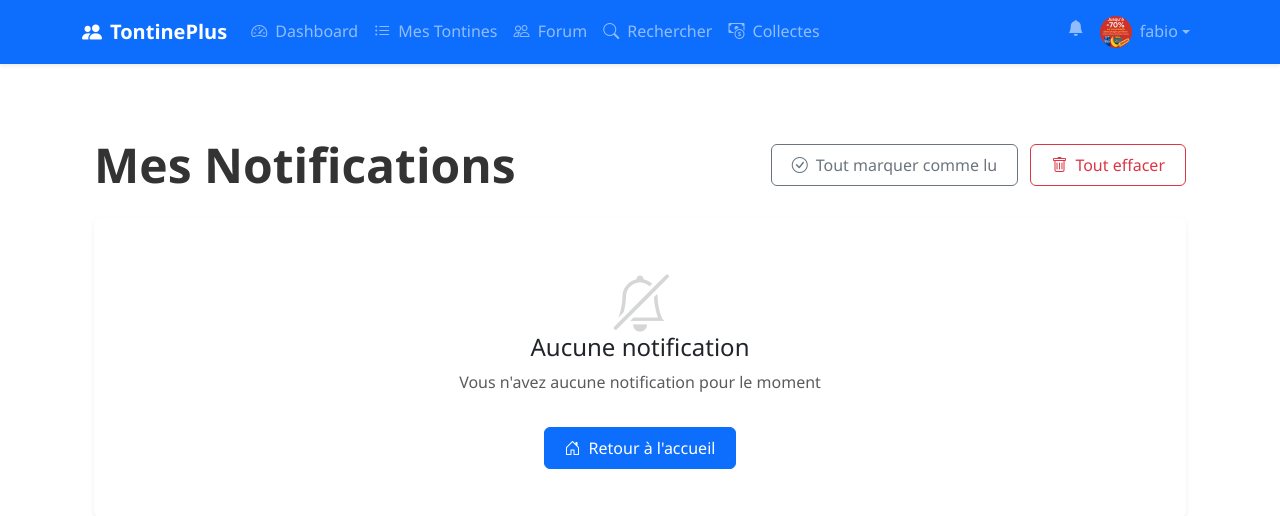
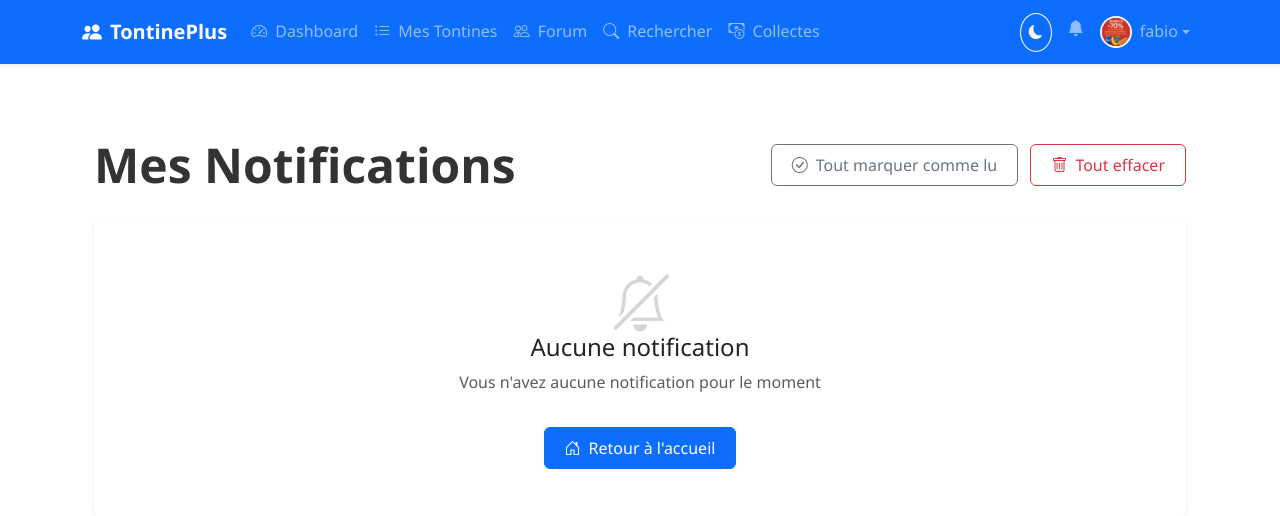
Before and after one commit to himralefort/Tontineplus, a Flask app: page /notifications in a window 1280 px wide. Shown: the top 516 px of the page. Run offline with Flask 3, Linux system fonts and the light colour scheme; a user stored in the database is signed in; data comes from the database, SQL or seed files in the repository; data that the repository does not hold is empty.

Commit message:
Update navbar.html

```diff
--- a/templates/includes/navbar.html
+++ b/templates/includes/navbar.html
@@ -4,7 +4,7 @@
             <i class="bi bi-people-fill me-2"></i>
             <span>TontinePlus</span>
         </a>
-        <button class="navbar-toggler" type="button" data-bs-toggle="collapse" data-bs-target="#navbarContent">
+        <button class="navbar-toggler" type="button" data-bs-toggle="collapse" data-bs-target="#navbarContent" aria-expanded="false" aria-label="Toggle navigation">
             <span class="navbar-toggler-icon"></span>
         </button>
 
@@ -43,18 +43,26 @@
             <!-- Liens à droite -->
             <ul class="navbar-nav ms-auto mb-2 mb-lg-0">
                 {% if current_user.is_authenticated %}
+                    <!-- Dark/Light Mode Toggle -->
+                    <li class="nav-item d-flex align-items-center mx-2">
+                        <button id="theme-toggle" class="btn btn-sm btn-outline-light rounded-circle p-2" title="Changer de thème">
+                            <i class="bi bi-sun-fill d-none"></i>
+                            <i class="bi bi-moon-fill"></i>
+                        </button>
+                    </li>
+
                     <!-- Notifications -->
                     <li class="nav-item dropdown">
                         <a class="nav-link position-relative" href="#" id="notifDropdown" role="button" data-bs-toggle="dropdown" aria-expanded="false">
                             <i class="bi bi-bell-fill"></i>
                             {% if current_user.unread_notifications > 0 %}
-                            <span class="position-absolute top-0 start-100 translate-middle badge rounded-pill bg-danger">
+                            <span class="position-absolute top-0 start-100 translate-middle badge rounded-pill bg-danger pulse">
                                 {{ current_user.unread_notifications }}
                                 <span class="visually-hidden">Notifications non lues</span>
                             </span>
                             {% endif %}
                         </a>
-                        <ul class="dropdown-menu dropdown-menu-end p-2" style="width: 300px;" aria-labelledby="notifDropdown">
+                        <ul class="dropdown-menu dropdown-menu-end p-2 glass-card" style="width: 300px; max-height: 400px; overflow-y: auto;" aria-labelledby="notifDropdown">
                             <li><h6 class="dropdown-header">Notifications récentes</h6></li>
                             {% for notification in current_user.recent_notifications %}
                             <li>
@@ -91,13 +99,14 @@
                     <li class="nav-item dropdown">
                         <a class="nav-link dropdown-toggle d-flex align-items-center" href="#" id="userDropdown" role="button" data-bs-toggle="dropdown" aria-expanded="false">
                             <img src="{{ current_user.profile_picture_url }}"
-                                 class="rounded-circle me-2"
+                                 class="rounded-circle me-2 border border-light border-2"
                                  width="32"
                                  height="32"
-                                 alt="Photo de profil de {{ current_user.username }}">
+                                 alt="Photo de profil de {{ current_user.username }}"
+                                 onerror="this.src='{{ url_for('static', filename='images/default-profile.png') }}'">
                             <span>{{ current_user.username }}</span>
                         </a>
-                        <ul class="dropdown-menu dropdown-menu-end" aria-labelledby="userDropdown">
+                        <ul class="dropdown-menu dropdown-menu-end glass-card" aria-labelledby="userDropdown">
                             <li><a class="dropdown-item" href="{{ url_for('profile') }}"><i class="bi bi-person me-2"></i> Mon Profil</a></li>
                             <li><a class="dropdown-item" href="{{ url_for('wallet') }}"><i class="bi bi-wallet2 me-2"></i> Mon Portefeuille</a></li>
                             <li><a class="dropdown-item" href="{{ url_for('notifications') }}">
@@ -133,6 +142,26 @@
 
 <script>
 document.addEventListener('DOMContentLoaded', function() {
+    // Gestion du thème
+    const themeToggle = document.getElementById('theme-toggle');
+    if (themeToggle) {
+        function updateThemeIcon() {
+            const isDark = document.documentElement.getAttribute('data-bs-theme') === 'dark';
+            themeToggle.querySelector('.bi-sun-fill').classList.toggle('d-none', !isDark);
+            themeToggle.querySelector('.bi-moon-fill').classList.toggle('d-none', isDark);
+        }
+
+        themeToggle.addEventListener('click', function() {
+            const currentTheme = document.documentElement.getAttribute('data-bs-theme');
+            const newTheme = currentTheme === 'dark' ? 'light' : 'dark';
+            document.documentElement.setAttribute('data-bs-theme', newTheme);
+            localStorage.setItem('theme', newTheme);
+            updateThemeIcon();
+        });
+
+        updateThemeIcon();
+    }
+
     // Mise à jour périodique des notifications
     if (document.getElementById('notifDropdown')) {
         function updateNotificationBadge() {
@@ -143,12 +172,13 @@ document.addEventListener('DOMContentLoaded', function() {
                     if (data.count > 0) {
                         if (!badge) {
                             const newBadge = document.createElement('span');
-                            newBadge.className = 'position-absolute top-0 start-100 translate-middle badge rounded-pill bg-danger';
+                            newBadge.className = 'position-absolute top-0 start-100 translate-middle badge rounded-pill bg-danger pulse';
                             newBadge.textContent = data.count;
                             newBadge.innerHTML += '<span class="visually-hidden">Notifications non lues</span>';
                             document.getElementById('notifDropdown').appendChild(newBadge);
                         } else {
                             badge.textContent = data.count;
+                            badge.classList.add('pulse');
                         }
                     } else if (badge) {
                         badge.remove();
@@ -156,7 +186,6 @@ document.addEventListener('DOMContentLoaded', function() {
                 });
         }
 
-        // Mettre à jour immédiatement et toutes les 30 secondes
         updateNotificationBadge();
         setInterval(updateNotificationBadge, 30000);
 
@@ -172,5 +201,12 @@ document.addEventListener('DOMContentLoaded', function() {
             });
         });
     }
+
+    // Gestion des erreurs d'image de profil
+    document.querySelectorAll('img[onerror]').forEach(img => {
+        img.addEventListener('error', function() {
+            this.src = this.getAttribute('onerror').match(/this\.src='(.*?)'/)[1];
+        });
+    });
 });
 </script>
```
